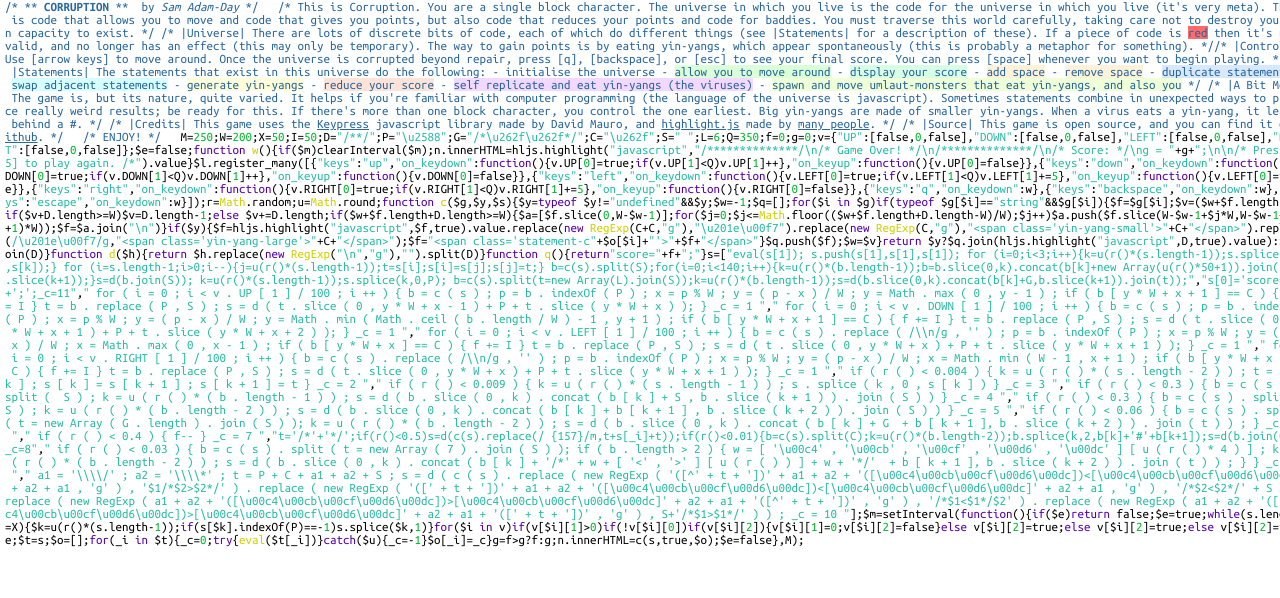
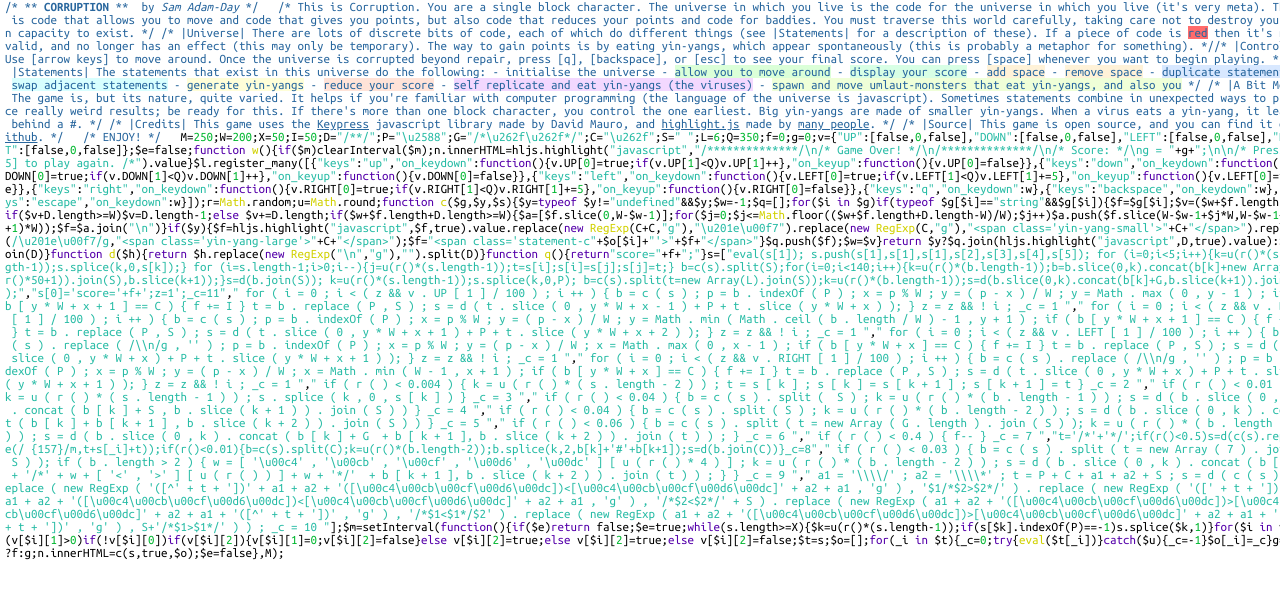
Before and after one commit to SamAdamDay/corruption, a plain HTML site: page index.html in a window 1280 px wide. Shown: the top 598 px of the page. Drawn offline with Linux system fonts and the light colour scheme.

Commit message:
Increased the redundency of the movement statements, and adjusted a few constants

```diff
--- a/index.html
+++ b/index.html
@@ -36,29 +36,30 @@ ys"</span>:<span class="hljs-string">"escape"</span>,<span class="hljs-string">"
 <span class="hljs-keyword">if</span>($v+D.length&gt;=W)$v=D.length-<span class="hljs-number">1</span>;<span class="hljs-keyword">else</span> $v+=D.length;<span class="hljs-keyword">if</span>($w+$f.length+D.length&gt;=W){$a=[$f.slice(<span class="hljs-number">0</span>,W-$w-<span class="hljs-number">1</span>)];<span class="hljs-keyword">for</span>($j=<span class="hljs-number">0</span>;$j&lt;=<span class="hljs-built_in">Math</span>.floor(($w+$f.length+D.length-W)/W);$j++)$a.push($f.slice(W-$w-<span class="hljs-number">1</span>+$j*W,W-$w-<span class="hljs-number">1</span>+($j
 +<span class="hljs-number">1</span>)*W));$f=$a.join(<span class="hljs-string">"\n"</span>)}<span class="hljs-keyword">if</span>($y){$f=hljs.highlight(<span class="hljs-string">"javascript"</span>,$f,<span class="hljs-literal">true</span>).value.replace(<span class="hljs-keyword">new</span> <span class="hljs-built_in">RegExp</span>(C+C,<span class="hljs-string">"g"</span>),<span class="hljs-string">"\u201e\u00f7"</span>).replace(<span class="hljs-keyword">new</span> <span class="hljs-built_in">RegExp</span>(C,<span class="hljs-string">"g"</span>),<span class="hljs-string">"&lt;span class='yin-yang-small'&gt;"</span>+C+<span class="hljs-string">"&lt;/span&gt;"</span>).replace
 (<span class="hljs-regexp">/\u201e\u00f7/g</span>,<span class="hljs-string">"&lt;span class='yin-yang-large'&gt;"</span>+C+<span class="hljs-string">"&lt;/span&gt;"</span>);$f=<span class="hljs-string">"&lt;span class='statement-c"</span>+$o[$i]+<span class="hljs-string">"'&gt;"</span>+$f+<span class="hljs-string">"&lt;/span&gt;"</span>}$q.push($f);$w=$v}<span class="hljs-keyword">return</span> $y?$q.join(hljs.highlight(<span class="hljs-string">"javascript"</span>,D,<span class="hljs-literal">true</span>).value):$q.j
-oin(D)}<span class="hljs-function"><span class="hljs-keyword">function</span> <span class="hljs-title">d</span><span class="hljs-params">($h)</span>{</span><span class="hljs-keyword">return</span> $h.replace(<span class="hljs-keyword">new</span> <span class="hljs-built_in">RegExp</span>(<span class="hljs-string">"\n"</span>,<span class="hljs-string">"g"</span>),<span class="hljs-string">""</span>).split(D)}<span class="hljs-function"><span class="hljs-keyword">function</span> <span class="hljs-title">q</span><span class="hljs-params">()</span>{</span><span class="hljs-keyword">return</span><span class="hljs-string">"score="</span>+f+<span class="hljs-string">";"</span>}s=[<span class="hljs-string">"eval(s[1]); s.push(s[1],s[1],s[1]); for (i=0;i&lt;3;i++){k=u(r()*(s.length-1));s.splice(k,0
-,s[k]);} for (i=s.length-1;i&gt;0;i--){j=u(r()*(s.length-1));t=s[i];s[i]=s[j];s[j]=t;} b=c(s).split(S);for(i=0;i&lt;140;i++){k=u(r()*(b.length-1));b=b.slice(0,k).concat(b[k]+new Array(u(r()*50+1)).join(S),b
-.slice(k+1));}s=d(b.join(S)); k=u(r()*(s.length-1));s.splice(k,0,P); b=c(s).split(t=new Array(L).join(S));k=u(r()*(b.length-1));s=d(b.slice(0,k).concat(b[k]+G,b.slice(k+1)).join(t));"</span>,<span class="hljs-string">"s[0]='score='+f
-+';';_c=11"</span>,<span class="hljs-string">" for ( i = 0 ; i &lt; v . UP [ 1 ] / 100 ; i ++ ) { b = c ( s ) ; p = b . indexOf ( P ) ; x = p % W ; y = ( p - x ) / W ; y = Math . max ( 0 , y - 1 ) ; if ( b [ y * W + x + 1 ] == C ) { f +
-= I } t = b . replace ( P , S ) ; s = d ( t . slice ( 0 , y * W + x - 1 ) + P + t . slice ( y * W + x ) ); } _c = 1 "</span>,<span class="hljs-string">" for ( i = 0 ; i &lt; v . DOWN [ 1 ] / 100 ; i ++ ) { b = c ( s ) ; p = b . indexOf
-( P ) ; x = p % W ; y = ( p - x ) / W ; y = Math . min ( Math . ceil ( b . length / W ) - 1 , y + 1 ) ; if ( b [ y * W + x + 1 ] == C ) { f += I } t = b . replace ( P , S ) ; s = d ( t . slice ( 0 , y
- * W + x + 1 ) + P + t . slice ( y * W + x + 2 ) ); } _c = 1 "</span>,<span class="hljs-string">" for ( i = 0 ; i &lt; v . LEFT [ 1 ] / 100 ; i ++ ) { b = c ( s ) . replace ( /\\n/g , '' ) ; p = b . indexOf ( P ) ; x = p % W ; y = ( p -
- x ) / W ; x = Math . max ( 0 , x - 1 ) ; if ( b [ y * W + x ] == C ) { f += I } t = b . replace ( P , S ) ; s = d ( t . slice ( 0 , y * W + x ) + P + t . slice ( y * W + x + 1 ) ); } _c = 1 "</span>,<span class="hljs-string">" for (
- i = 0 ; i &lt; v . RIGHT [ 1 ] / 100 ; i ++ ) { b = c ( s ) . replace ( /\\n/g , '' ) ; p = b . indexOf ( P ) ; x = p % W ; y = ( p - x ) / W ; x = Math . min ( W - 1 , x + 1 ) ; if ( b [ y * W + x ] ==
- C ) { f += I } t = b . replace ( P , S ) ; s = d ( t . slice ( 0 , y * W + x ) + P + t . slice ( y * W + x + 1 ) ); } _c = 1 "</span>,<span class="hljs-string">" if ( r ( ) &lt; 0.004 ) { k = u ( r ( ) * ( s . length - 2 ) ) ; t = s [
-k ] ; s [ k ] = s [ k + 1 ] ; s [ k + 1 ] = t } _c = 2 "</span>,<span class="hljs-string">" if ( r ( ) &lt; 0.009 ) { k = u ( r ( ) * ( s . length - 1 ) ) ; s . splice ( k , 0 , s [ k ] ) } _c = 3 "</span>,<span class="hljs-string">" if ( r ( ) &lt; 0.3 ) { b = c ( s ) .
-split (  S ) ; k = u ( r ( ) * ( b . length - 1 ) ) ; s = d ( b . slice ( 0 , k ) . concat ( b [ k ] + S , b . slice ( k + 1 ) ) . join ( S ) ) } _c = 4 "</span>,<span class="hljs-string">" if ( r ( ) &lt; 0.3 ) { b = c ( s ) . split (
-S ) ; k = u ( r ( ) * ( b . length - 2 ) ) ; s = d ( b . slice ( 0 , k ) . concat ( b [ k ] + b [ k + 1 ] , b . slice ( k + 2 ) ) . join ( S ) ) } _c = 5 "</span>,<span class="hljs-string">" if ( r ( ) &lt; 0.06 ) { b = c ( s ) . split
-( t = new Array ( G . length ) . join ( S ) ); k = u ( r ( ) * ( b . length - 2 ) ) ; s = d ( b . slice ( 0 , k ) . concat ( b [ k ] + G  + b [ k + 1 ], b . slice ( k + 2 ) ) . join ( t ) ) ; } _c = 6
- "</span>,<span class="hljs-string">" if ( r ( ) &lt; 0.4 ) { f-- } _c = 7 "</span>,<span class="hljs-string">"t='/*'+'*/';if(r()&lt;0.5)s=d(c(s).replace(/ {157}/m,t+s[_i]+t));if(r()&lt;0.01){b=c(s).split(C);k=u(r()*(b.length-2));b.splice(k,2,b[k]+'#'+b[k+1]);s=d(b.join(C))}
-_c=8"</span>,<span class="hljs-string">" if ( r ( ) &lt; 0.03 ) { b = c ( s ) . split ( t = new Array ( 7 ) . join ( S ) ); if ( b . length &gt; 2 ) { w = [ '\u00c4' , '\u00cb' , '\u00cf' , '\u00d6' , '\u00dc' ] [ u ( r ( ) * 4 ) ] ; k = u
- ( r ( ) * ( b . length - 2 ) ) ; s = d ( b . slice ( 0 , k ) . concat ( b [ k ] + '/*' + w + [ '&lt;' , '&gt;' ] [ u ( r ( ) ) ] + w + '*/'  + b [ k + 1 ], b . slice ( k + 2 ) ) . join ( t ) ) ; } } _c = 9
- "</span>,<span class="hljs-string">" a1 = '\\\\/' ; a2 = '\\\\*' ; t = P + C + a1 + a2 + S ; s = d ( c ( s ) . replace ( new RegExp ( '([^' + t + '])' + a1 + a2 + '([\u00c4\u00cb\u00cf\u00d6\u00dc])&lt;[\u00c4\u00cb\u00cf\u00d6\u00dc]'
- + a2 + a1 , 'g' ) , '$1/*$2&gt;$2*/' ) . replace ( new RegExp ( '([' + t + '])' + a1 + a2 + '([\u00c4\u00cb\u00cf\u00d6\u00dc])&lt;[\u00c4\u00cb\u00cf\u00d6\u00dc]' + a2 + a1 , 'g' ) , '/*$2&lt;$2*/' + S ) .
-replace ( new RegExp ( a1 + a2 + '([\u00c4\u00cb\u00cf\u00d6\u00dc])&gt;[\u00c4\u00cb\u00cf\u00d6\u00dc]' + a2 + a1 + '([^' + t + '])' , 'g' ) , '/*$1&lt;$1*/$2' ) . replace ( new RegExp ( a1 + a2 + '([\u00
-c4\u00cb\u00cf\u00d6\u00dc])&gt;[\u00c4\u00cb\u00cf\u00d6\u00dc]' + a2 + a1 + '([' + t + '])' , 'g' ) , S+'/*$1&gt;$1*/' ) ) ; _c = 10 "</span>];$m=setInterval(<span class="hljs-function"><span class="hljs-keyword">function</span><span class="hljs-params">()</span>{</span><span class="hljs-keyword">if</span>($e)<span class="hljs-keyword">return</span> <span class="hljs-literal">false</span>;$e=<span class="hljs-literal">true</span>;<span class="hljs-keyword">while</span>(s.length&gt;
-=X){$k=u(r()*(s.length-<span class="hljs-number">1</span>));<span class="hljs-keyword">if</span>(s[$k].indexOf(P)==-<span class="hljs-number">1</span>)s.splice($k,<span class="hljs-number">1</span>)}<span class="hljs-keyword">for</span>($i <span class="hljs-keyword">in</span> v)<span class="hljs-keyword">if</span>(v[$i][<span class="hljs-number">1</span>]&gt;<span class="hljs-number">0</span>)<span class="hljs-keyword">if</span>(!v[$i][<span class="hljs-number">0</span>])<span class="hljs-keyword">if</span>(v[$i][<span class="hljs-number">2</span>]){v[$i][<span class="hljs-number">1</span>]=<span class="hljs-number">0</span>;v[$i][<span class="hljs-number">2</span>]=<span class="hljs-literal">false</span>}<span class="hljs-keyword">else</span> v[$i][<span class="hljs-number">2</span>]=<span class="hljs-literal">true</span>;<span class="hljs-keyword">else</span> v[$i][<span class="hljs-number">2</span>]=<span class="hljs-literal">true</span>;<span class="hljs-keyword">else</span> v[$i][<span class="hljs-number">2</span>]=fals
-e;$t=s;$o=[];<span class="hljs-keyword">for</span>(_i <span class="hljs-keyword">in</span> $t){_c=<span class="hljs-number">0</span>;<span class="hljs-keyword">try</span>{<span class="hljs-built_in">eval</span>($t[_i])}<span class="hljs-keyword">catch</span>($u){_c=-<span class="hljs-number">1</span>}$o[_i]=_c}g=f&gt;g?f:g;n.innerHTML=c(s,<span class="hljs-literal">true</span>,$o);$e=<span class="hljs-literal">false</span>},M);
+oin(D)}<span class="hljs-function"><span class="hljs-keyword">function</span> <span class="hljs-title">d</span><span class="hljs-params">($h)</span>{</span><span class="hljs-keyword">return</span> $h.replace(<span class="hljs-keyword">new</span> <span class="hljs-built_in">RegExp</span>(<span class="hljs-string">"\n"</span>,<span class="hljs-string">"g"</span>),<span class="hljs-string">""</span>).split(D)}<span class="hljs-function"><span class="hljs-keyword">function</span> <span class="hljs-title">q</span><span class="hljs-params">()</span>{</span><span class="hljs-keyword">return</span><span class="hljs-string">"score="</span>+f+<span class="hljs-string">";"</span>}s=[<span class="hljs-string">"eval(s[1]); s.push(s[1],s[1],s[1],s[2],s[3],s[4],s[5]); for (i=0;i&lt;5;i++){k=u(r()*(s.len
+gth-1));s.splice(k,0,s[k]);} for (i=s.length-1;i&gt;0;i--){j=u(r()*(s.length-1));t=s[i];s[i]=s[j];s[j]=t;} b=c(s).split(S);for(i=0;i&lt;140;i++){k=u(r()*(b.length-1));b=b.slice(0,k).concat(b[k]+new Array(u(
+r()*50+1)).join(S),b.slice(k+1));}s=d(b.join(S)); k=u(r()*(s.length-1));s.splice(k,0,P); b=c(s).split(t=new Array(L).join(S));k=u(r()*(b.length-1));s=d(b.slice(0,k).concat(b[k]+G,b.slice(k+1)).join(t)
+);"</span>,<span class="hljs-string">"s[0]='score='+f+';z=1';_c=11"</span>,<span class="hljs-string">" for ( i = 0 ; i &lt; ( z &amp;&amp; v . UP [ 1 ] / 100 ) ; i ++ ) { b = c ( s ) ; p = b . indexOf ( P ) ; x = p % W ; y = ( p - x ) / W ; y = Math . max ( 0 , y - 1 ) ; if (
+b [ y * W + x + 1 ] == C ) { f += I } t = b . replace ( P , S ) ; s = d ( t . slice ( 0 , y * W + x - 1 ) + P + t . slice ( y * W + x ) ); } z = z &amp;&amp; ! i ; _c = 1 "</span>,<span class="hljs-string">" for ( i = 0 ; i &lt; ( z &amp;&amp; v . DOWN
+ [ 1 ] / 100 ) ; i ++ ) { b = c ( s ) ; p = b . indexOf ( P ) ; x = p % W ; y = ( p - x ) / W ; y = Math . min ( Math . ceil ( b . length / W ) - 1 , y + 1 ) ; if ( b [ y * W + x + 1 ] == C ) { f += I
+ } t = b . replace ( P , S ) ; s = d ( t . slice ( 0 , y * W + x + 1 ) + P + t . slice ( y * W + x + 2 ) ); } z = z &amp;&amp; ! i ; _c = 1 "</span>,<span class="hljs-string">" for ( i = 0 ; i &lt; ( z &amp;&amp; v . LEFT [ 1 ] / 100 ) ; i ++ ) { b = c
+ ( s ) . replace ( /\\n/g , '' ) ; p = b . indexOf ( P ) ; x = p % W ; y = ( p - x ) / W ; x = Math . max ( 0 , x - 1 ) ; if ( b [ y * W + x ] == C ) { f += I } t = b . replace ( P , S ) ; s = d ( t .
+ slice ( 0 , y * W + x ) + P + t . slice ( y * W + x + 1 ) ); } z = z &amp;&amp; ! i ; _c = 1 "</span>,<span class="hljs-string">" for ( i = 0 ; i &lt; ( z &amp;&amp; v . RIGHT [ 1 ] / 100 ) ; i ++ ) { b = c ( s ) . replace ( /\\n/g , '' ) ; p = b . in
+dexOf ( P ) ; x = p % W ; y = ( p - x ) / W ; x = Math . min ( W - 1 , x + 1 ) ; if ( b [ y * W + x ] == C ) { f += I } t = b . replace ( P , S ) ; s = d ( t . slice ( 0 , y * W + x ) + P + t . slice
+( y * W + x + 1 ) ); } z = z &amp;&amp; ! i ; _c = 1 "</span>,<span class="hljs-string">" if ( r ( ) &lt; 0.004 ) { k = u ( r ( ) * ( s . length - 2 ) ) ; t = s [ k ] ; s [ k ] = s [ k + 1 ] ; s [ k + 1 ] = t } _c = 2 "</span>,<span class="hljs-string">" if ( r ( ) &lt; 0.01 ) {
+k = u ( r ( ) * ( s . length - 1 ) ) ; s . splice ( k , 0 , s [ k ] ) } _c = 3 "</span>,<span class="hljs-string">" if ( r ( ) &lt; 0.04 ) { b = c ( s ) . split (  S ) ; k = u ( r ( ) * ( b . length - 1 ) ) ; s = d ( b . slice ( 0 , k )
+ . concat ( b [ k ] + S , b . slice ( k + 1 ) ) . join ( S ) ) } _c = 4 "</span>,<span class="hljs-string">" if ( r ( ) &lt; 0.04 ) { b = c ( s ) . split ( S ) ; k = u ( r ( ) * ( b . length - 2 ) ) ; s = d ( b . slice ( 0 , k ) . conca
+t ( b [ k ] + b [ k + 1 ] , b . slice ( k + 2 ) ) . join ( S ) ) } _c = 5 "</span>,<span class="hljs-string">" if ( r ( ) &lt; 0.06 ) { b = c ( s ) . split ( t = new Array ( G . length ) . join ( S ) ); k = u ( r ( ) * ( b . length - 2
+) ) ; s = d ( b . slice ( 0 , k ) . concat ( b [ k ] + G  + b [ k + 1 ], b . slice ( k + 2 ) ) . join ( t ) ) ; } _c = 6 "</span>,<span class="hljs-string">" if ( r ( ) &lt; 0.4 ) { f-- } _c = 7 "</span>,<span class="hljs-string">"t='/*'+'*/';if(r()&lt;0.5)s=d(c(s).replac
+e(/ {157}/m,t+s[_i]+t));if(r()&lt;0.01){b=c(s).split(C);k=u(r()*(b.length-2));b.splice(k,2,b[k]+'#'+b[k+1]);s=d(b.join(C))}_c=8"</span>,<span class="hljs-string">" if ( r ( ) &lt; 0.03 ) { b = c ( s ) . split ( t = new Array ( 7 ) . join (
+ S ) ); if ( b . length &gt; 2 ) { w = [ '\u00c4' , '\u00cb' , '\u00cf' , '\u00d6' , '\u00dc' ] [ u ( r ( ) * 4 ) ] ; k = u ( r ( ) * ( b . length - 2 ) ) ; s = d ( b . slice ( 0 , k ) . concat ( b [ k ]
+ + '/*' + w + [ '&lt;' , '&gt;' ] [ u ( r ( ) ) ] + w + '*/'  + b [ k + 1 ], b . slice ( k + 2 ) ) . join ( t ) ) ; } } _c = 9 "</span>,<span class="hljs-string">" a1 = '\\\\/' ; a2 = '\\\\*' ; t = P + C + a1 + a2 + S ; s = d ( c ( s ) . r
+eplace ( new RegExp ( '([^' + t + '])' + a1 + a2 + '([\u00c4\u00cb\u00cf\u00d6\u00dc])&lt;[\u00c4\u00cb\u00cf\u00d6\u00dc]' + a2 + a1 , 'g' ) , '$1/*$2&gt;$2*/' ) . replace ( new RegExp ( '([' + t + '])' +
+a1 + a2 + '([\u00c4\u00cb\u00cf\u00d6\u00dc])&lt;[\u00c4\u00cb\u00cf\u00d6\u00dc]' + a2 + a1 , 'g' ) , '/*$2&lt;$2*/' + S ) . replace ( new RegExp ( a1 + a2 + '([\u00c4\u00cb\u00cf\u00d6\u00dc])&gt;[\u00c4\u00
+cb\u00cf\u00d6\u00dc]' + a2 + a1 + '([^' + t + '])' , 'g' ) , '/*$1&lt;$1*/$2' ) . replace ( new RegExp ( a1 + a2 + '([\u00c4\u00cb\u00cf\u00d6\u00dc])&gt;[\u00c4\u00cb\u00cf\u00d6\u00dc]' + a2 + a1 + '(['
++ t + '])' , 'g' ) , S+'/*$1&gt;$1*/' ) ) ; _c = 10 "</span>];$m=setInterval(<span class="hljs-function"><span class="hljs-keyword">function</span><span class="hljs-params">()</span>{</span><span class="hljs-keyword">if</span>($e)<span class="hljs-keyword">return</span> <span class="hljs-literal">false</span>;$e=<span class="hljs-literal">true</span>;<span class="hljs-keyword">while</span>(s.length&gt;=X){$k=u(r()*(s.length-<span class="hljs-number">1</span>));<span class="hljs-keyword">if</span>(s[$k].indexOf(P)==-<span class="hljs-number">1</span>)s.splice($k,<span class="hljs-number">1</span>)}<span class="hljs-keyword">for</span>($i <span class="hljs-keyword">in</span> v)<span class="hljs-keyword">if</span>
+(v[$i][<span class="hljs-number">1</span>]&gt;<span class="hljs-number">0</span>)<span class="hljs-keyword">if</span>(!v[$i][<span class="hljs-number">0</span>])<span class="hljs-keyword">if</span>(v[$i][<span class="hljs-number">2</span>]){v[$i][<span class="hljs-number">1</span>]=<span class="hljs-number">0</span>;v[$i][<span class="hljs-number">2</span>]=<span class="hljs-literal">false</span>}<span class="hljs-keyword">else</span> v[$i][<span class="hljs-number">2</span>]=<span class="hljs-literal">true</span>;<span class="hljs-keyword">else</span> v[$i][<span class="hljs-number">2</span>]=<span class="hljs-literal">true</span>;<span class="hljs-keyword">else</span> v[$i][<span class="hljs-number">2</span>]=<span class="hljs-literal">false</span>;$t=s;$o=[];<span class="hljs-keyword">for</span>(_i <span class="hljs-keyword">in</span> $t){_c=<span class="hljs-number">0</span>;<span class="hljs-keyword">try</span>{<span class="hljs-built_in">eval</span>($t[_i])}<span class="hljs-keyword">catch</span>($u){_c=-<span class="hljs-number">1</span>}$o[_i]=_c}g=f&gt;g
+?f:g;n.innerHTML=c(s,<span class="hljs-literal">true</span>,$o);$e=<span class="hljs-literal">false</span>},M);
 </pre>
 
 </body>
```
Also changed, not shown: parts/uncompressed.js (+11 -11 lines).
